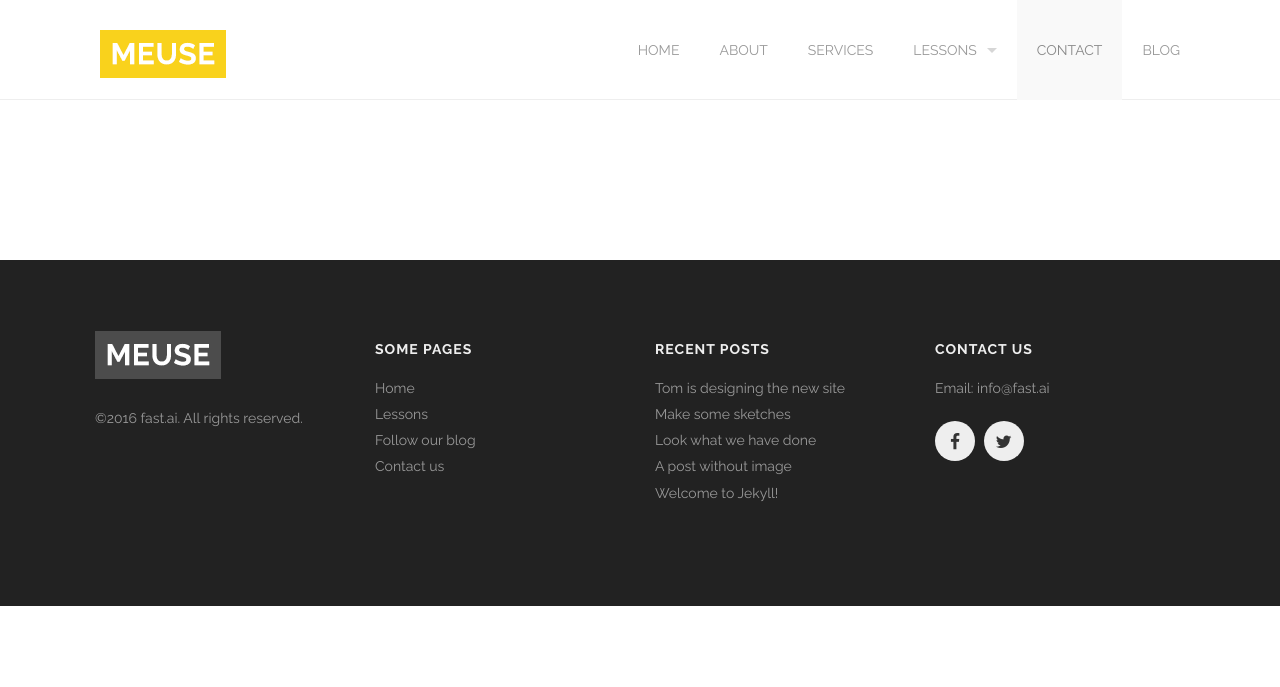
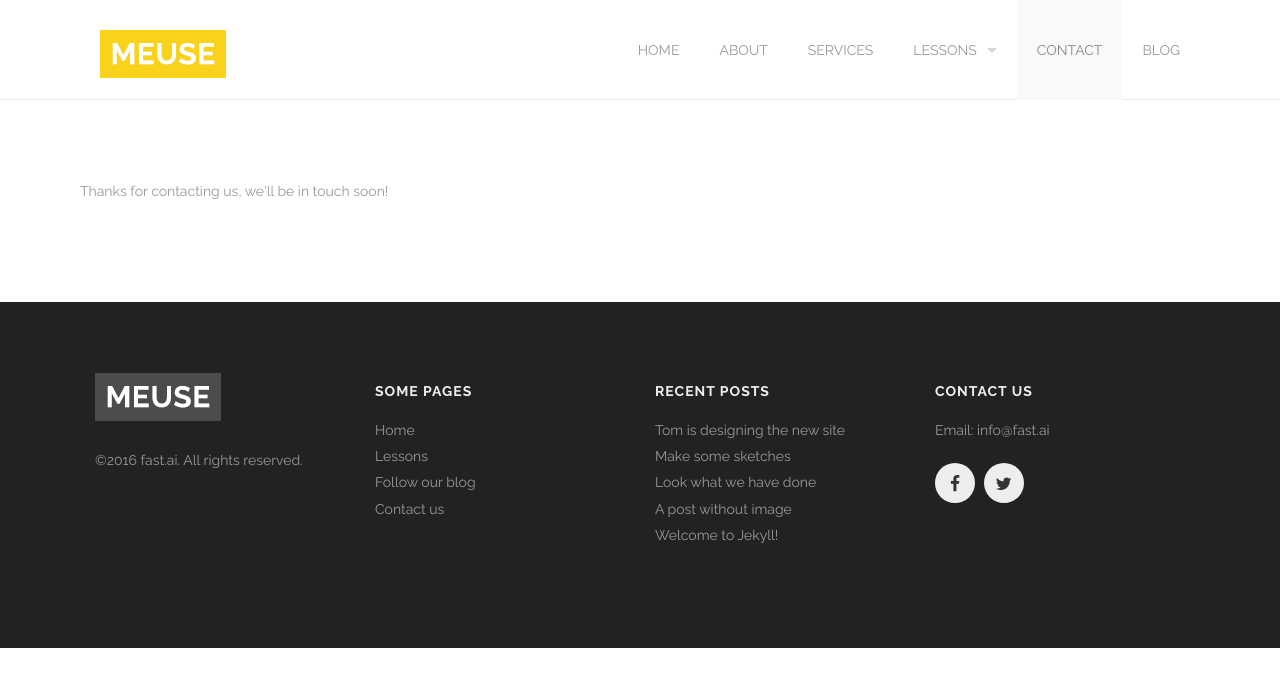
Before and after one commit to fastai/dlcert2, a Jekyll site: the page built from docs/thanks.html, in a window 1280 px wide. Shown: the top 687 px of the page. Built offline with Jekyll 4.4.1, drawn with Linux system fonts in a browser that asks for light colours.

Commit message:
update blog

```diff
--- a/docs/thanks.html
+++ b/docs/thanks.html
@@ -5,7 +5,7 @@ section_id: contact
 
 <div class='full'>
   <div class='row'>
-    <p id='thanks' style='display: none;'> Thanks for contacting us, we'll be in touch soon!</p>
+    <p id='thanks'> Thanks for contacting us, we'll be in touch soon!</p>
   </div>
 </div>
 <div class='four spacing'></div>
```
